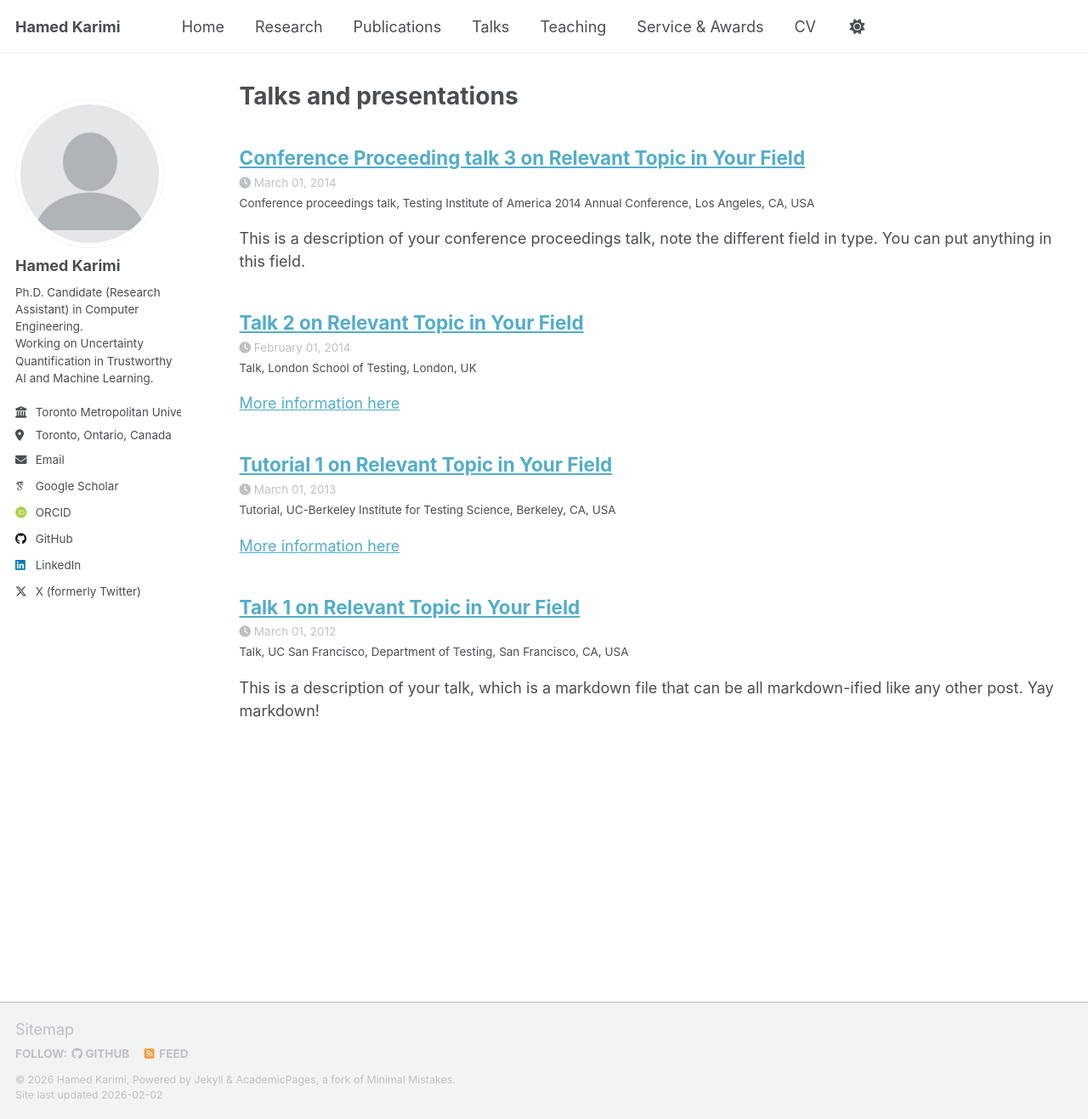
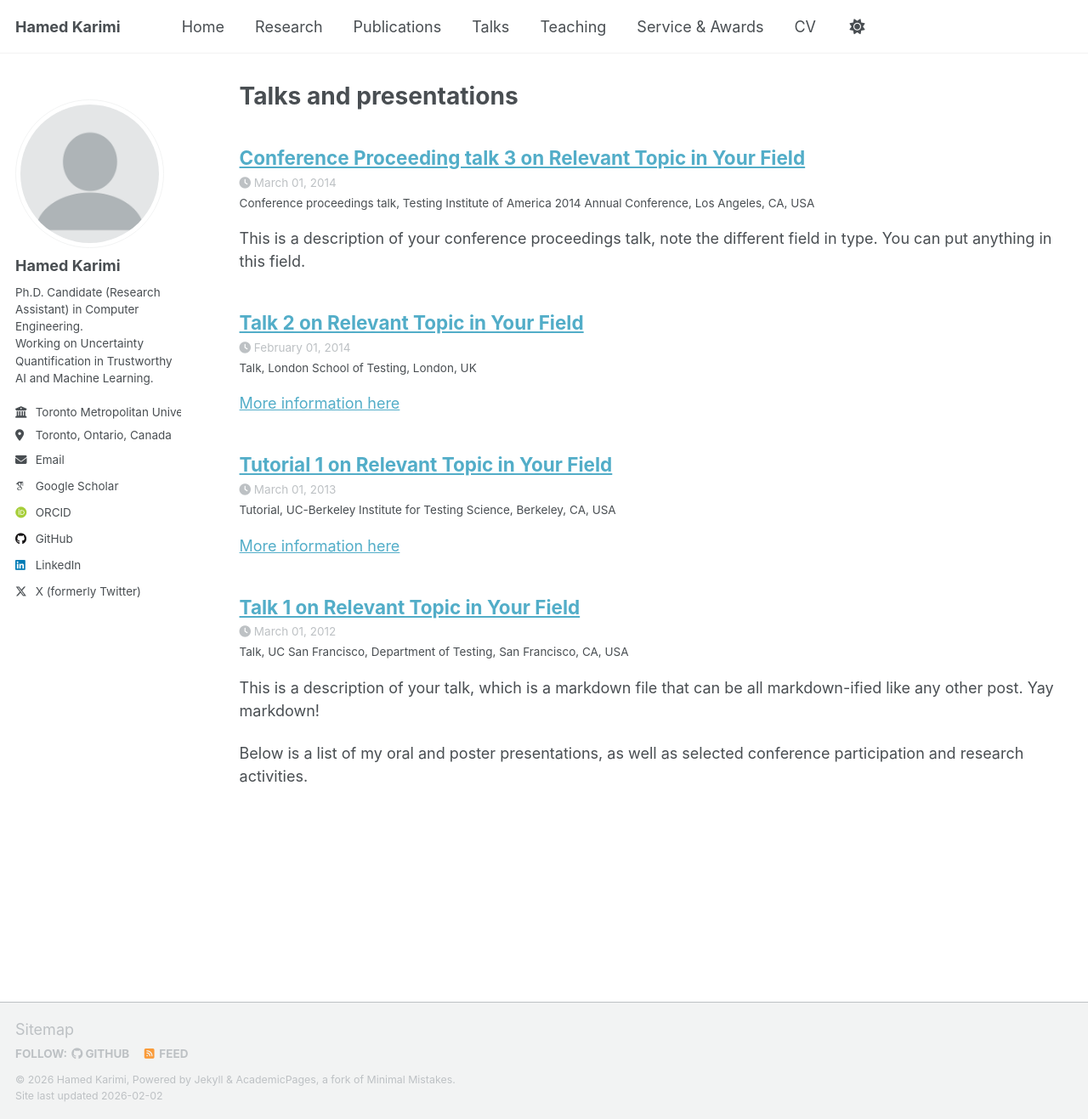
Before and after one commit to hamedmx/hamedmx.github.io, a Jekyll site: the page built from _pages/talks.html, in a window 1280 px wide and 1317 px high. Shown: the whole window at 85% size. Built offline with Jekyll 4.4.1, drawn with Linux system fonts in a browser that asks for light colours; some web fonts are replaced; a script that is not in the unit is left out.

Commit message:
Update talks.html

```diff
--- a/_pages/talks.html
+++ b/_pages/talks.html
@@ -14,3 +14,5 @@ author_profile: true
 {% for post in site.talks reversed %}
   {% include archive-single-talk.html %}
 {% endfor %}
+
+Below is a list of my oral and poster presentations, as well as selected conference participation and research activities.
```
